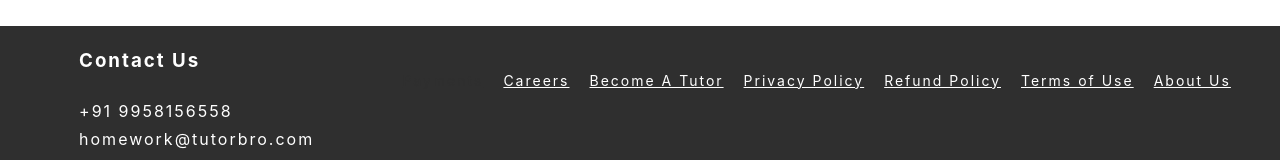
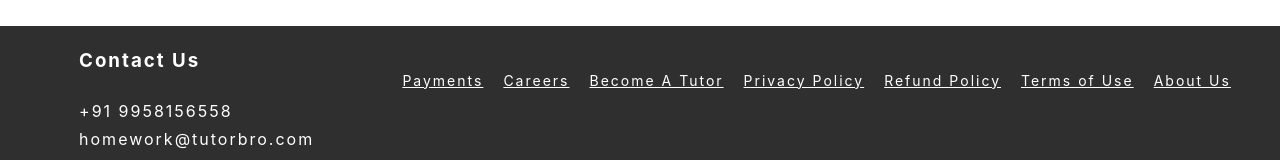
Before and after one commit to tutorbro/tutorbro, a Next.js app: page / in a window 1280 px wide. Shown: the part 2543-2703 px from the top of the page. Built offline with nearby package versions, Linux system fonts and the light colour scheme; no server answers; what google-libphonenumber would draw is missing.

Commit message:
rzr pay module

```diff
--- a/components/Footer.js
+++ b/components/Footer.js
@@ -28,10 +28,8 @@
             </div>
 
             <div className="links">
-              <Link href="/payments" style={{ color: "#2f2f2f" }}>
-                <span className="link" style={{ color: "#2f2f2f" }}>
-                  Payments
-                </span>
+              <Link href="/payments" style={{ color: "white" }}>
+                <span className="link">Payments</span>
               </Link>
               <Link href="/careers" style={{ color: "white" }}>
                 <span className="link">Careers</span>
```
